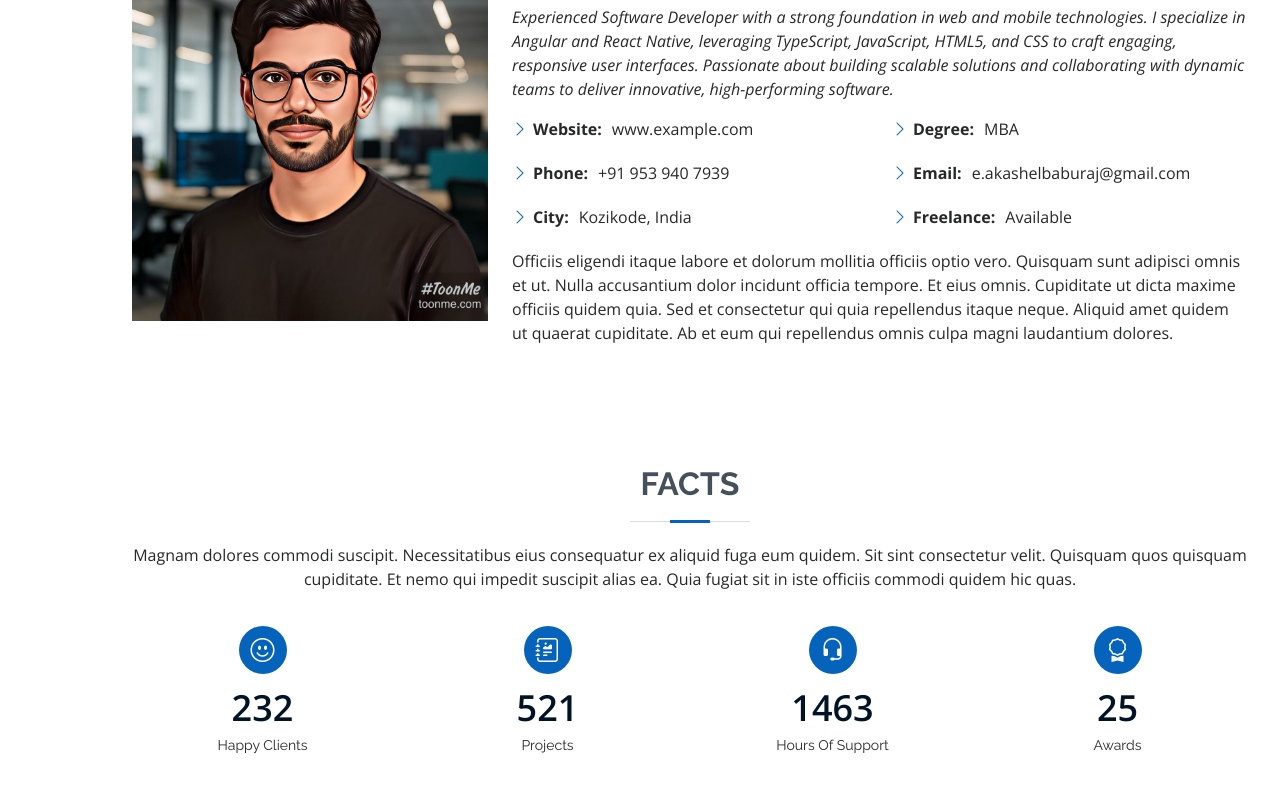
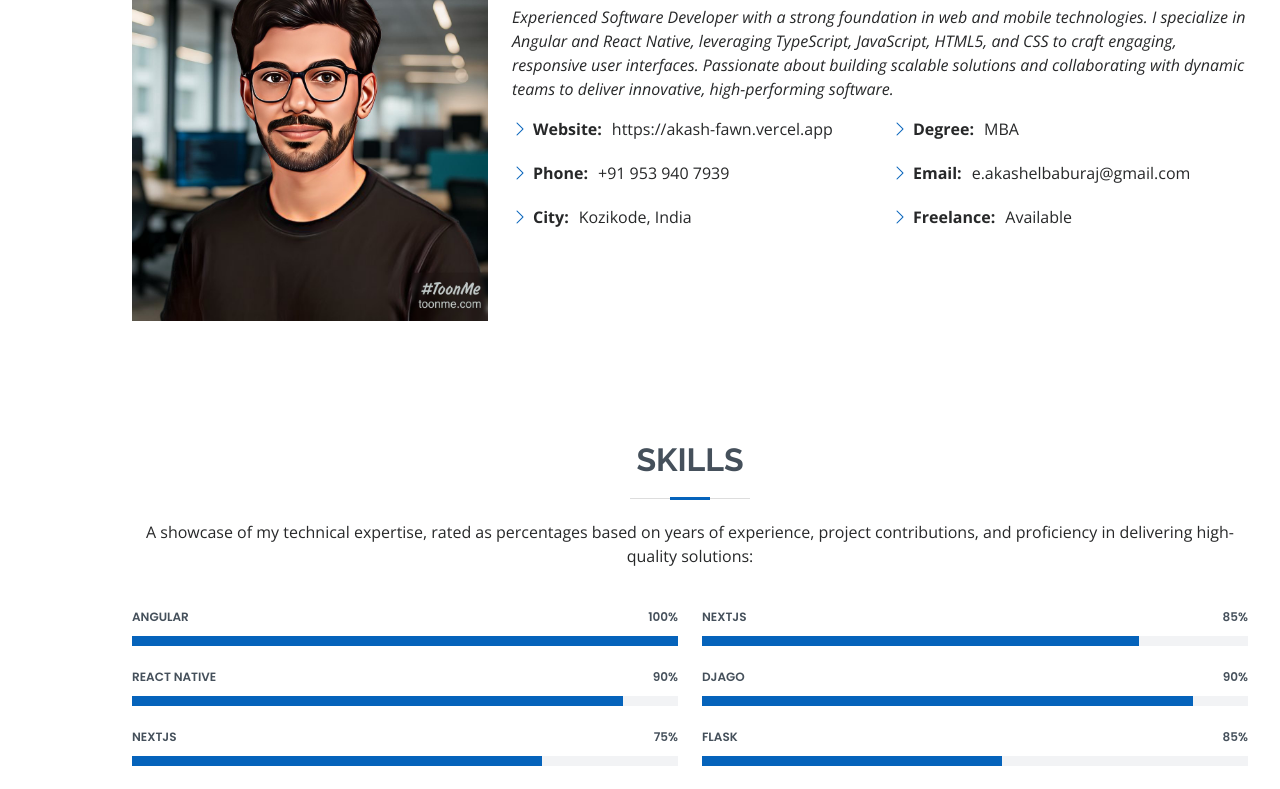
Before and after one commit to Akash-el-Baburaj/akash, a plain HTML site: page index.html in a window 1280 px wide. Shown: the part 1051-1840 px from the top of the page. Drawn offline with nearby package versions, Linux system fonts and the light colour scheme.

Commit message:
new fields

```diff
--- a/index.html
+++ b/index.html
@@ -81,7 +81,7 @@
         <div class="section-title">
           <h2>About</h2>
           <!-- <p>Magnam dolores commodi suscipit. Necessitatibus eius consequatur ex aliquid fuga eum quidem. Sit sint consectetur velit. Quisquam quos quisquam cupiditate. Et nemo qui impedit suscipit alias ea. Quia fugiat sit in iste officiis commodi quidem hic quas.</p> -->
-          <p>I am an experienced Frontend Developer specializing in Angular, React Native, React , NextJs with a strong foundation in modern web technologies. Passionate about building scalable, high-performance applications, I focus on crafting clean, maintainable code and enhancing user experiences.</p>
+          <p>I am an experienced Sotware Developer specializing in Angular, React Native, React , NextJs with a strong foundation in modern web technologies. Passionate about building scalable, high-performance applications, I focus on crafting clean, maintainable code and enhancing user experiences.</p>
         </div>
 
         <div class="row">
@@ -97,7 +97,7 @@
               <div class="col-lg-6">
                 <ul>
                   <!-- <li><i class="bi bi-chevron-right"></i> <strong>Birthday:</strong> <span>1 May 1995</span></li> -->
-                  <li><i class="bi bi-chevron-right"></i> <strong>Website:</strong> <span>www.example.com</span></li>
+                  <li><i class="bi bi-chevron-right"></i> <strong>Website:</strong> <span>https://akash-fawn.vercel.app</span></li>
                   <li><i class="bi bi-chevron-right"></i> <strong>Phone:</strong> <span>+91 953 940 7939</span></li>
                   <li><i class="bi bi-chevron-right"></i> <strong>City:</strong> <span>Kozikode, India</span></li>
                 </ul>
@@ -111,10 +111,10 @@
                 </ul>
               </div>
             </div>
-            <p>
+            <!-- <p>
               Officiis eligendi itaque labore et dolorum mollitia officiis optio vero. Quisquam sunt adipisci omnis et ut. Nulla accusantium dolor incidunt officia tempore. Et eius omnis.
               Cupiditate ut dicta maxime officiis quidem quia. Sed et consectetur qui quia repellendus itaque neque. Aliquid amet quidem ut quaerat cupiditate. Ab et eum qui repellendus omnis culpa magni laudantium dolores.
-            </p>
+            </p> -->
           </div>
         </div>
 
@@ -122,7 +122,7 @@
     </section><!-- End About Section -->
 
     <!-- ======= Facts Section ======= -->
-    <section id="facts" class="facts">
+    <!-- <section id="facts" class="facts">
       <div class="container" data-aos="fade-up">
 
         <div class="section-title">
@@ -167,7 +167,8 @@
         </div>
 
       </div>
-    </section><!-- End Facts Section -->
+    </section> -->
+    <!-- End Facts Section -->
 
     <!-- ======= Skills Section ======= -->
     <section id="skills" class="skills section-bg">
@@ -175,7 +176,7 @@
 
         <div class="section-title">
           <h2>Skills</h2>
-          <p>Magnam dolores commodi suscipit. Necessitatibus eius consequatur ex aliquid fuga eum quidem. Sit sint consectetur velit. Quisquam quos quisquam cupiditate. Et nemo qui impedit suscipit alias ea. Quia fugiat sit in iste officiis commodi quidem hic quas.</p>
+          <p>A showcase of my technical expertise, rated as percentages based on years of experience, project contributions, and proficiency in delivering high-quality solutions:</p>
         </div>
 
         <div class="row skills-content">
@@ -183,21 +184,21 @@
           <div class="col-lg-6">
 
             <div class="progress">
-              <span class="skill">HTML <i class="val">100%</i></span>
+              <span class="skill">Angular <i class="val">100%</i></span>
               <div class="progress-bar-wrap">
                 <div class="progress-bar" role="progressbar" aria-valuenow="100" aria-valuemin="0" aria-valuemax="100"></div>
               </div>
             </div>
 
             <div class="progress">
-              <span class="skill">CSS <i class="val">90%</i></span>
+              <span class="skill">React Native <i class="val">90%</i></span>
               <div class="progress-bar-wrap">
                 <div class="progress-bar" role="progressbar" aria-valuenow="90" aria-valuemin="0" aria-valuemax="100"></div>
               </div>
             </div>
 
             <div class="progress">
-              <span class="skill">JavaScript <i class="val">75%</i></span>
+              <span class="skill">NextJS <i class="val">75%</i></span>
               <div class="progress-bar-wrap">
                 <div class="progress-bar" role="progressbar" aria-valuenow="75" aria-valuemin="0" aria-valuemax="100"></div>
               </div>
@@ -208,21 +209,21 @@
           <div class="col-lg-6">
 
             <div class="progress">
-              <span class="skill">PHP <i class="val">80%</i></span>
+              <span class="skill">NextJS <i class="val">85%</i></span>
               <div class="progress-bar-wrap">
                 <div class="progress-bar" role="progressbar" aria-valuenow="80" aria-valuemin="0" aria-valuemax="100"></div>
               </div>
             </div>
 
             <div class="progress">
-              <span class="skill">WordPress/CMS <i class="val">90%</i></span>
+              <span class="skill">Djago <i class="val">90%</i></span>
               <div class="progress-bar-wrap">
                 <div class="progress-bar" role="progressbar" aria-valuenow="90" aria-valuemin="0" aria-valuemax="100"></div>
               </div>
             </div>
 
             <div class="progress">
-              <span class="skill">Photoshop <i class="val">55%</i></span>
+              <span class="skill">Flask <i class="val">85%</i></span>
               <div class="progress-bar-wrap">
                 <div class="progress-bar" role="progressbar" aria-valuenow="55" aria-valuemin="0" aria-valuemax="100"></div>
               </div>
```
